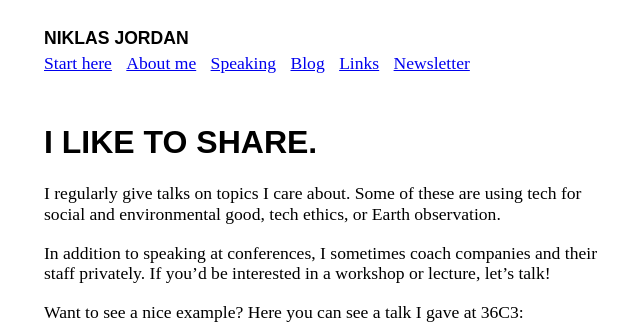
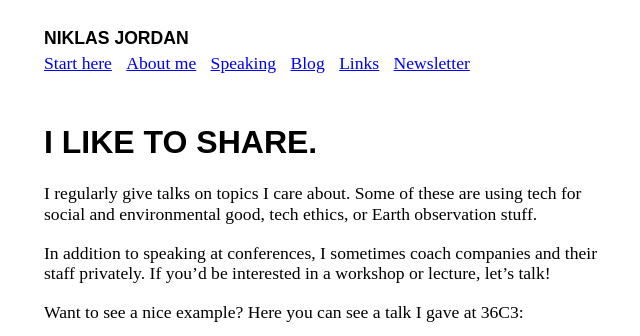
Before and after one commit to NiklasJordan/niklasjordan.github.io, a Jekyll site: the page built from speaking.md, in a window 1280 px wide, cut to the strip 0-336 px from the top of the page. Shown: the whole strip, without its empty margins (306-946 px from the left). Built offline with Jekyll 4.4.1, drawn with Linux system fonts in a browser that asks for light colours.

Commit message:
Update speaking.md

```diff
--- a/speaking.md
+++ b/speaking.md
@@ -5,11 +5,11 @@
 
 # I like to share.
 
-I regularly give talks on topics I care about. Some of these are using tech for social and environmental good, tech ethics, or Earth observation.
+I regularly give talks on topics I care about. Some of these are using tech for social and environmental good, tech ethics, or Earth observation stuff.
 
 In addition to speaking at conferences, I sometimes coach companies and their staff privately. If you'd be interested in a workshop or lecture, let's talk!
 
 Want to see a nice example? Here you can see a talk I gave at 36C3:
-<iframe style="max-width: 580px; height: auto;" src="https://media.ccc.de/v/36c3-10506-the_planet_friendly_web/oembed" frameborder="0" allowfullscreen></iframe>
+<iframe style="width: 580px; max-width: 580px; height: auto;" src="https://media.ccc.de/v/36c3-10506-the_planet_friendly_web/oembed" frameborder="0" allowfullscreen></iframe>
 
 All my slides and past/next events you can [find on noti.st →](https://noti.st/niklasjordan).
```
